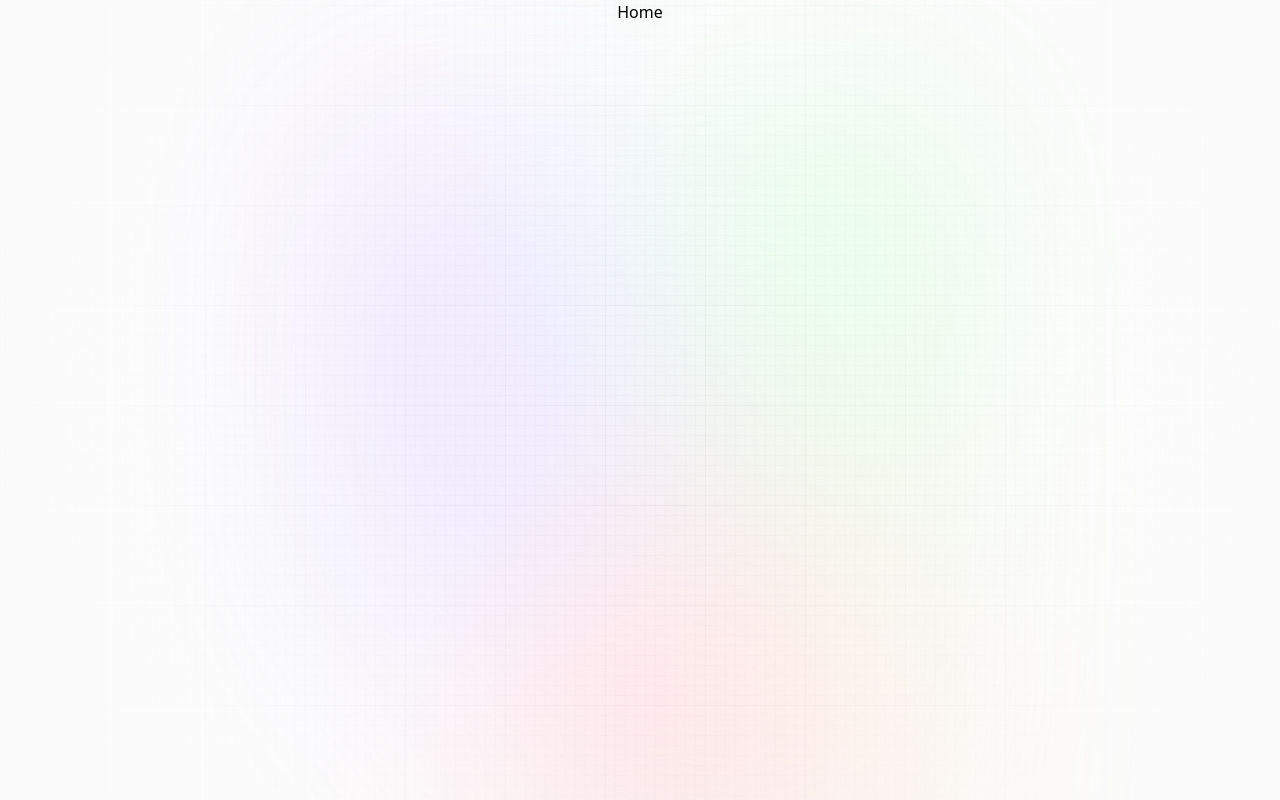
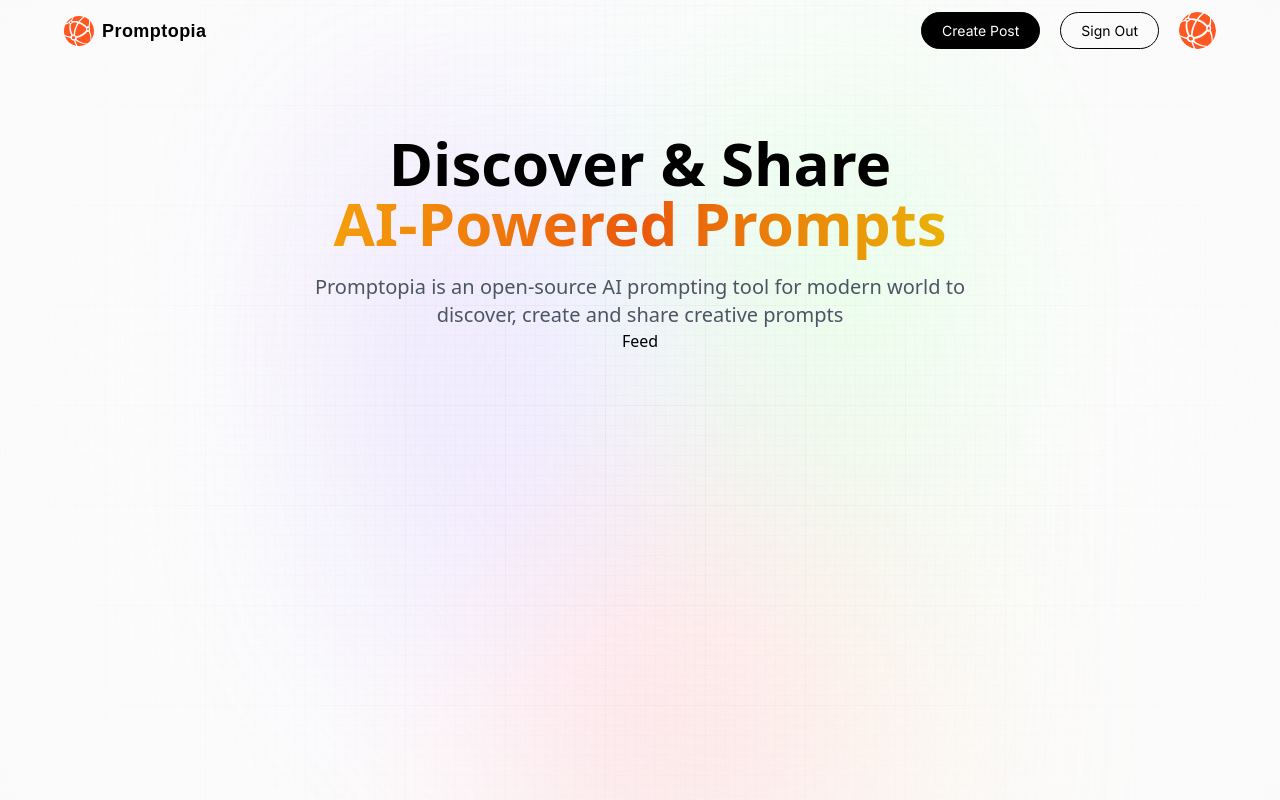
Before and after one commit to MamadMhd/promptopia, a Next.js app: page / in a window 1280 px wide. Built offline with nearby package versions, Linux system fonts and the light colour scheme.

Commit message:
add nav and provider and working on api and database

```diff
--- /dev/null
+++ b/app/api/auth/[...nextauth]/route.js
@@ -0,0 +1,21 @@
+import NextAuth from "next-auth/next";
+import { GoogleProvider } from 'next-auth/providers/google'
+
+const handler = NextAuth({
+    providers: [
+        GoogleProvider({
+            clientId: process.env.GOOGLE_ID,
+            clientSecret: process.env.GOOGLE_CLIENT_SECRET
+        })
+    ],
+    async session({ session }) {
+
+    },
+    async signIn({ profile }) {
+        try{
+
+        } catch (error) {
+
+        }
+    }
+})
--- a/app/layout.jsx
+++ b/app/layout.jsx
@@ -1,4 +1,6 @@
 import '@styles/globals.css';
+import Nav from '@components/Nav';
+import Provider from '@components/Provider';
 
 export const metadata = {
     title: 'Promptopia',
@@ -9,12 +11,15 @@
   return (
     <html lang='en'>
         <body>
+            <Provider>
                 <div className='main'>
                     <div className='gradient' />
                 </div>
                 <main className='app'>
+                    <Nav />
                     {children}
                 </main>
+            </Provider>
         </body>
     </html>
   )
--- a/app/page.jsx
+++ b/app/page.jsx
@@ -1,7 +1,20 @@
+import Feed from "@components/Feed";
 
 const Home = () => {
   return (
-    <div>Home</div>
+    <section className="w-full flex-center flex-col">
+      <h1 className="head_text text-center">
+        Discover & Share
+        <br className="max-md:hidden" />
+        <span className="orange_gradient text-center"> AI-Powered Prompts</span>
+      </h1>
+      <p className="desc text-center">
+        Promptopia is an open-source AI prompting
+        tool for modern world to discover, create
+        and share creative prompts
+      </p>
+      <Feed />
+    </section>
   )
 }
 
--- /dev/null
+++ b/components/Feed.jsx
@@ -0,0 +1,9 @@
+import React from 'react'
+
+const Feed = () => {
+  return (
+    <div>Feed</div>
+  )
+}
+
+export default Feed
--- /dev/null
+++ b/components/Form.jsx
@@ -0,0 +1,9 @@
+import React from 'react'
+
+const Form = () => {
+  return (
+    <div>Form</div>
+  )
+}
+
+export default Form
--- /dev/null
+++ b/components/Nav.jsx
@@ -0,0 +1,129 @@
+"use client";
+import Link from "next/link";
+import Image from "next/image";
+import { useState, useEffect } from "react";
+import { signIn, signOut, useSession, getProviders } from "next-auth/react";
+
+const Nav = () => {
+  const IsUserLoggedIn = true;
+  const [providers, setProviders] = useState(null);
+  const [toggleDropDown, setToggleDropDown] = useState(false);
+
+  useEffect(() => {
+    const setProviders = async () => {
+      // const response = await getProviders();
+      // setProviders(response)
+    };
+    // setProviders()
+  }, []);
+
+  return (
+    <nav className="flex-between w-full mb-16 pt-3">
+      <Link href="/" className="flex gap-2 flex-center">
+        <Image
+          src="/assets/images/logo.svg"
+          alt="Promptopia Logo"
+          width={30}
+          height={30}
+          className="object-contain"
+        />
+        <p className="logo_text">Promptopia</p>
+      </Link>
+
+      <div className="sm:flex hidden">
+        {IsUserLoggedIn ? (
+          <div className="flex gap-3 md:gap-5">
+            <Link href="/create-prompt" className="black_btn">
+              Create Post
+            </Link>
+            <button type="button" onClick={signOut} className="outline_btn">
+              Sign Out
+            </button>
+            <Link href="/profile">
+              <Image
+                src="/assets/images/logo.svg"
+                width={37}
+                height={37}
+                className="rounded-full"
+                alt="Profile"
+              />
+            </Link>
+          </div>
+        ) : (
+          <>
+            {providers &&
+              Object.values(providers).map((provider) => (
+                <button
+                  type="button"
+                  key={provider.name}
+                  onClick={() => signIn(provider.id)}
+                  className="black_btn"
+                >
+                  Sign In
+                </button>
+              ))}
+          </>
+        )}
+      </div>
+
+      <div className="sm:hidden flex relative">
+        {IsUserLoggedIn ? (
+          <div className="flex">
+            <Image
+              src="/assets/images/logo.svg"
+              width={37}
+              height={37}
+              className="rounded-full"
+              alt="Profile"
+              onClick={() => setToggleDropDown((prev) => !prev)}
+            />
+            {toggleDropDown && (
+              <div className="dropdown">
+                <Link
+                  href="/profile"
+                  className="dropdown_link"
+                  onClick={() => setToggleDropDown(false)}
+                >
+                  My Profile
+                </Link>
+                <Link
+                  href="/create-prompt"
+                  className="dropdown_link"
+                  onClick={() => setToggleDropDown(false)}
+                >
+                  Create Prompt
+                </Link>
+                <button
+                  type="button"
+                  onClick={()=>{
+                    setToggleDropDown(false);
+                    signOut();
+                  }}
+                  className="mt-5 w-full black_btn"
+                >
+                  Sign Out
+                </button>
+              </div>
+            )}
+          </div>
+        ) : (
+          <>
+            {providers &&
+              Object.values(providers).map((provider) => (
+                <button
+                  type="button"
+                  key={provider.name}
+                  onClick={() => signIn(provider.id)}
+                  className="black_btn"
+                >
+                  Sign In
+                </button>
+              ))}
+          </>
+        )}
+      </div>
+    </nav>
+  );
+};
+
+export default Nav;
--- /dev/null
+++ b/components/Profile.jsx
@@ -0,0 +1,9 @@
+import React from 'react'
+
+const Profile = () => {
+  return (
+    <div>Profile</div>
+  )
+}
+
+export default Profile
--- /dev/null
+++ b/components/PromptCard.jsx
@@ -0,0 +1,9 @@
+import React from 'react'
+
+const PromptCard = () => {
+  return (
+    <div>PromptCard</div>
+  )
+}
+
+export default PromptCard
--- /dev/null
+++ b/components/Provider.jsx
@@ -0,0 +1,12 @@
+"use client"
+import { SessionProvider } from "next-auth/react";
+
+const Provider = ({ children, session }) => {
+  return (
+    <SessionProvider session={session}>
+      {children}
+    </SessionProvider>
+  );
+};
+
+export default Provider;
```
Also changed, not shown: utils/database.js (added, +25 -0 lines), 1 other file (tests, documents, lock files or other folders). Lines whose indentation alone changed are shown as unchanged.
